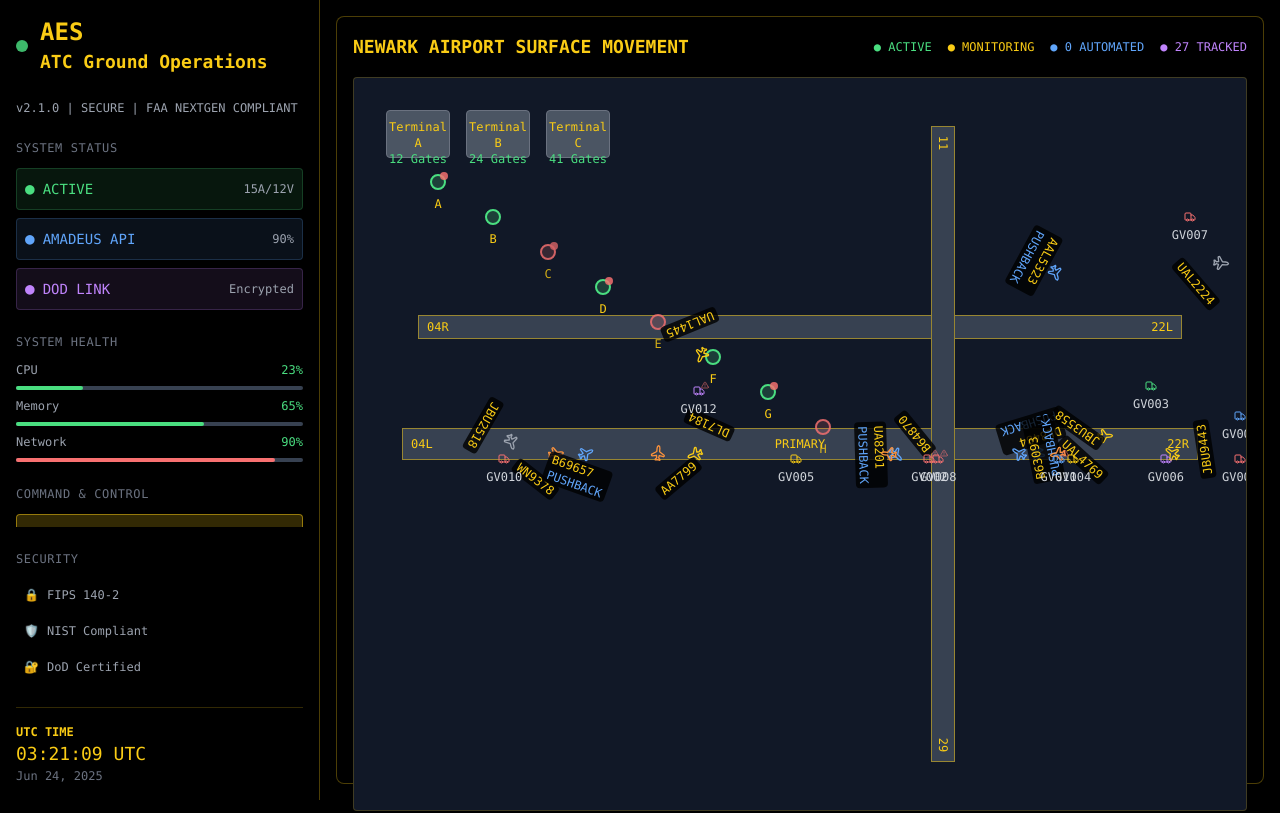
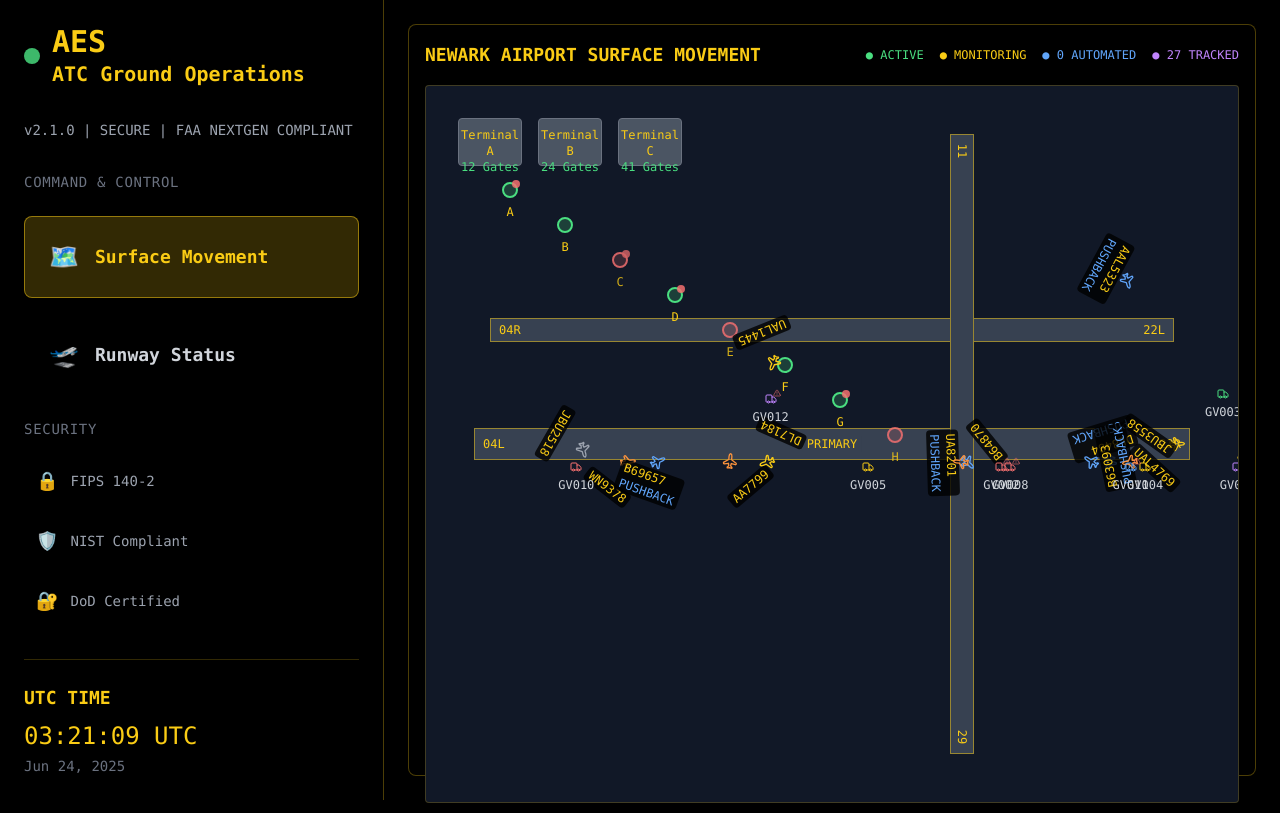
Before and after one commit to blckassembly/brelth_AES, a React (Vite) app: page / in a window 1280 px wide. Shown: the top 813 px of the page. Built offline with nearby package versions, Linux system fonts and the light colour scheme.

Commit message:
Simplified UI with Large Navigation Links

```diff
--- a/src/App.tsx
+++ b/src/App.tsx
@@ -19,12 +19,6 @@ type ActiveView = 'surface-map' | 'runway-status' | 'gate-management' | 'vehicle
 function App() {
   const [activeView, setActiveView] = useState<ActiveView>('surface-map');
   const [currentTime, setCurrentTime] = useState(new Date());
-  const [systemHealth, setSystemHealth] = useState({
-    cpu: 0,
-    memory: 0,
-    network: 0,
-    automationLoad: 0
-  });
 
   const {
     aircraft,
@@ -45,20 +39,6 @@ function App() {
 
     return () => clearInterval(clockInterval);
   }, []);
-
-  // System health monitoring for stress testing
-  useEffect(() => {
-    const healthInterval = setInterval(() => {
-      setSystemHealth({
-        cpu: Math.min(95, 15 + automatedProcesses.length * 8 + Math.random() * 10),
-        memory: Math.min(90, 25 + aircraft.length * 2 + Math.random() * 15),
-        network: Math.min(99, 85 + Math.random() * 10),
-        automationLoad: automatedProcesses.filter(p => p.status === 'in-progress').length * 25
-      });
-    }, 2000);
-
-    return () => clearInterval(healthInterval);
-  }, [automatedProcesses, aircraft.length]);
 
   const handleAutomationUpdate = (processes: AutomatedProcess[]) => {
     // Enhanced automation update handling with performance metrics
@@ -176,27 +156,8 @@ function App() {
 
   const getActiveItemClass = (itemId: string) => {
     return activeView === itemId
-      ? 'w-full text-left p-3 rounded bg-yellow-400/20 border border-yellow-400/50 transition-colors text-sm font-bold text-yellow-400'
-      : 'w-full text-left p-3 rounded hover:bg-yellow-400/10 transition-colors text-sm text-gray-300 hover:text-yellow-400';
-  };
-
-  const getHealthColor = (value: number) => {
-    if (value >= 90) return 'text-red-400';
-    if (value >= 70) return 'text-yellow-400';
-    return 'text-green-400';
-  };
-
-  const getHealthBar = (value: number) => {
-    const clampedValue = Math.max(0, Math.min(100, value));
-    const color = value >= 90 ? 'bg-red-400' : value >= 70 ? 'bg-yellow-400' : 'bg-green-400';
-    return (
-      <div className="w-full bg-gray-700 rounded-full h-1">
-        <div
-          className={`${color} h-1 rounded-full transition-all duration-300`}
-          style={{ width: `${clampedValue}%` }}
-        />
-      </div>
-    );
+      ? 'w-full text-left p-6 rounded-lg bg-yellow-400/20 border border-yellow-400/50 transition-all duration-200 text-lg font-bold text-yellow-400 hover:bg-yellow-400/30'
+      : 'w-full text-left p-6 rounded-lg hover:bg-yellow-400/10 transition-all duration-200 text-lg text-gray-300 hover:text-yellow-400 hover:border-yellow-400/30 border border-transparent';
   };
 
   const activeAutomatedProcesses = automatedProcesses.filter(p => p.status === 'in-progress');
@@ -206,105 +167,34 @@ function App() {
   return (
     <div className="h-screen flex bg-black text-yellow-400 font-mono">
       {/* Left Sidebar Navigation */}
-      <div className="w-80 bg-black border-r border-yellow-400/30 p-4 flex flex-col">
-        <div className="flex items-center space-x-3 mb-6">
-          <div className="w-3 h-3 bg-green-400 rounded-full animate-pulse"></div>
+      <div className="w-96 bg-black border-r border-yellow-400/30 p-6 flex flex-col">
+        <div className="flex items-center space-x-3 mb-8">
+          <div className="w-4 h-4 bg-green-400 rounded-full animate-pulse"></div>
           <div>
-            <h1 className="text-2xl font-bold text-yellow-400">AES</h1>
-            <h2 className="text-lg font-bold text-yellow-400">ATC Ground Operations</h2>
+            <h1 className="text-3xl font-bold text-yellow-400">AES</h1>
+            <h2 className="text-xl font-bold text-yellow-400">ATC Ground Operations</h2>
           </div>
         </div>
 
-        <div className="text-xs text-gray-400 mb-6">
+        <div className="text-sm text-gray-400 mb-8">
           v2.1.0 | SECURE | FAA NEXTGEN COMPLIANT
-        </div>
-
-        {/* Enhanced System Status with Health Monitoring */}
-        <div className="mb-6">
-          <div className="text-xs text-gray-500 uppercase tracking-wider mb-3">System Status</div>
-          <div className="space-y-2">
-            <div className="flex items-center justify-between p-2 rounded bg-green-400/10 border border-green-400/20">
-              <div className="flex items-center space-x-2">
-                <span className="text-green-400">●</span>
-                <span className="text-sm text-green-400">ACTIVE</span>
-              </div>
-              <span className="text-xs text-gray-400">{totalAircraft}A/{totalVehicles}V</span>
-            </div>
-
-            <div className="flex items-center justify-between p-2 rounded bg-blue-400/10 border border-blue-400/20">
-              <div className="flex items-center space-x-2">
-                <span className="text-blue-400">●</span>
-                <span className="text-sm text-blue-400">AMADEUS API</span>
-              </div>
-              <span className="text-xs text-gray-400">{systemHealth.network.toFixed(0)}%</span>
-            </div>
-
-            <div className="flex items-center justify-between p-2 rounded bg-purple-400/10 border border-purple-400/20">
-              <div className="flex items-center space-x-2">
-                <span className="text-purple-400">●</span>
-                <span className="text-sm text-purple-400">DOD LINK</span>
-              </div>
-              <span className="text-xs text-gray-400">Encrypted</span>
-            </div>
-
-            {/* Automated Processes Status */}
-            {activeAutomatedProcesses.length > 0 && (
-              <div className="flex items-center justify-between p-2 rounded bg-yellow-400/10 border border-yellow-400/20">
-                <div className="flex items-center space-x-2">
-                  <span className="text-yellow-400 animate-pulse">⚙</span>
-                  <span className="text-sm text-yellow-400">AUTOMATION</span>
-                </div>
-                <span className="text-xs text-gray-400">{activeAutomatedProcesses.length} Active</span>
-              </div>
-            )}
-          </div>
-        </div>
-
-        {/* System Health Monitor */}
-        <div className="mb-6">
-          <div className="text-xs text-gray-500 uppercase tracking-wider mb-3">System Health</div>
-          <div className="space-y-2">
-            <div className="flex items-center justify-between">
-              <span className="text-xs text-gray-400">CPU</span>
-              <span className={`text-xs font-mono ${getHealthColor(systemHealth.cpu)}`}>
-                {systemHealth.cpu.toFixed(0)}%
-              </span>
-            </div>
-            {getHealthBar(systemHealth.cpu)}
-
-            <div className="flex items-center justify-between">
-              <span className="text-xs text-gray-400">Memory</span>
-              <span className={`text-xs font-mono ${getHealthColor(systemHealth.memory)}`}>
-                {systemHealth.memory.toFixed(0)}%
-              </span>
-            </div>
-            {getHealthBar(systemHealth.memory)}
-
-            <div className="flex items-center justify-between">
-              <span className="text-xs text-gray-400">Network</span>
-              <span className={`text-xs font-mono ${getHealthColor(100 - systemHealth.network)}`}>
-                {systemHealth.network.toFixed(0)}%
-              </span>
-            </div>
-            {getHealthBar(systemHealth.network)}
-          </div>
         </div>
 
         {/* Main Navigation */}
         <div className="flex-1 overflow-auto">
-          <div className="text-xs text-gray-500 uppercase tracking-wider mb-3">Command & Control</div>
-          <div className="space-y-2">
+          <div className="text-sm text-gray-500 uppercase tracking-wider mb-6">Command & Control</div>
+          <div className="space-y-4">
             {navigationItems.map((item) => (
               <button
                 key={item.id}
                 onClick={() => setActiveView(item.id as ActiveView)}
                 className={getActiveItemClass(item.id)}
               >
-                <div className="flex items-center space-x-3">
-                  <span className="text-lg">{item.icon}</span>
-                  <span>{item.label}</span>
+                <div className="flex items-center space-x-4">
+                  <span className="text-2xl">{item.icon}</span>
+                  <span className="font-semibold">{item.label}</span>
                   {item.id === 'ai-assistant' && activeAutomatedProcesses.length > 0 && (
-                    <span className="ml-auto w-2 h-2 bg-yellow-400 rounded-full animate-pulse"></span>
+                    <span className="ml-auto w-3 h-3 bg-yellow-400 rounded-full animate-pulse"></span>
                   )}
                 </div>
               </button>
@@ -313,29 +203,29 @@ function App() {
         </div>
 
         {/* Security Compliance */}
-        <div className="mt-6">
-          <div className="text-xs text-gray-500 uppercase tracking-wider mb-3">Security</div>
-          <div className="space-y-1">
-            <div className="flex items-center space-x-2 p-2 text-xs">
-              <span className="text-green-400">🔒</span>
+        <div className="mt-8">
+          <div className="text-sm text-gray-500 uppercase tracking-wider mb-4">Security</div>
+          <div className="space-y-2">
+            <div className="flex items-center space-x-3 p-3 text-sm">
+              <span className="text-green-400 text-lg">🔒</span>
               <span className="text-gray-400">FIPS 140-2</span>
             </div>
-            <div className="flex items-center space-x-2 p-2 text-xs">
-              <span className="text-green-400">🛡️</span>
+            <div className="flex items-center space-x-3 p-3 text-sm">
+              <span className="text-green-400 text-lg">🛡️</span>
               <span className="text-gray-400">NIST Compliant</span>
             </div>
-            <div className="flex items-center space-x-2 p-2 text-xs">
-              <span className="text-green-400">🔐</span>
+            <div className="flex items-center space-x-3 p-3 text-sm">
+              <span className="text-green-400 text-lg">🔐</span>
               <span className="text-gray-400">DoD Certified</span>
             </div>
           </div>
         </div>
 
         {/* Real-time UTC Clock */}
-        <div className="mt-6 pt-4 border-t border-yellow-400/20">
-          <div className="text-xs text-gray-400">
-            <div className="font-bold text-yellow-400">UTC TIME</div>
-            <div className="text-lg font-mono text-yellow-400">
+        <div className="mt-8 pt-6 border-t border-yellow-400/20">
+          <div className="text-sm text-gray-400">
+            <div className="font-bold text-yellow-400 text-lg">UTC TIME</div>
+            <div className="text-2xl font-mono text-yellow-400 mt-2">
               {currentTime.toLocaleTimeString('en-US', {
                 timeZone: 'UTC',
                 hour12: false,
@@ -344,7 +234,7 @@ function App() {
                 second: '2-digit'
               })} UTC
             </div>
-            <div className="text-xs text-gray-500">
+            <div className="text-sm text-gray-500 mt-1">
               {currentTime.toLocaleDateString('en-US', {
                 timeZone: 'UTC',
                 month: 'short',
@@ -357,7 +247,7 @@ function App() {
       </div>
 
       {/* Main Content Area */}
-      <div className="flex-1 h-full p-4">
+      <div className="flex-1 h-full p-6">
         {renderMainContent()}
       </div>
     </div>
```
